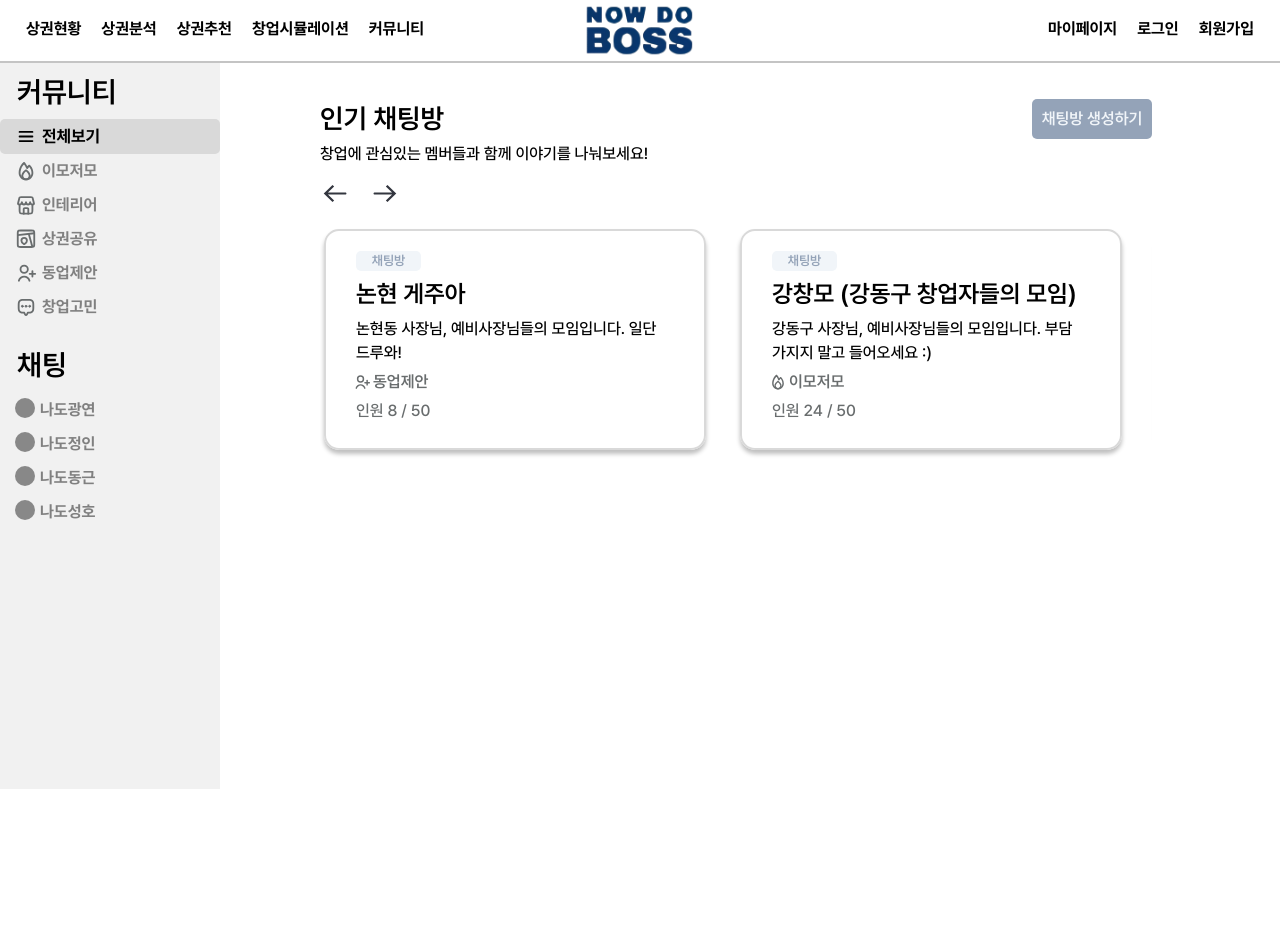
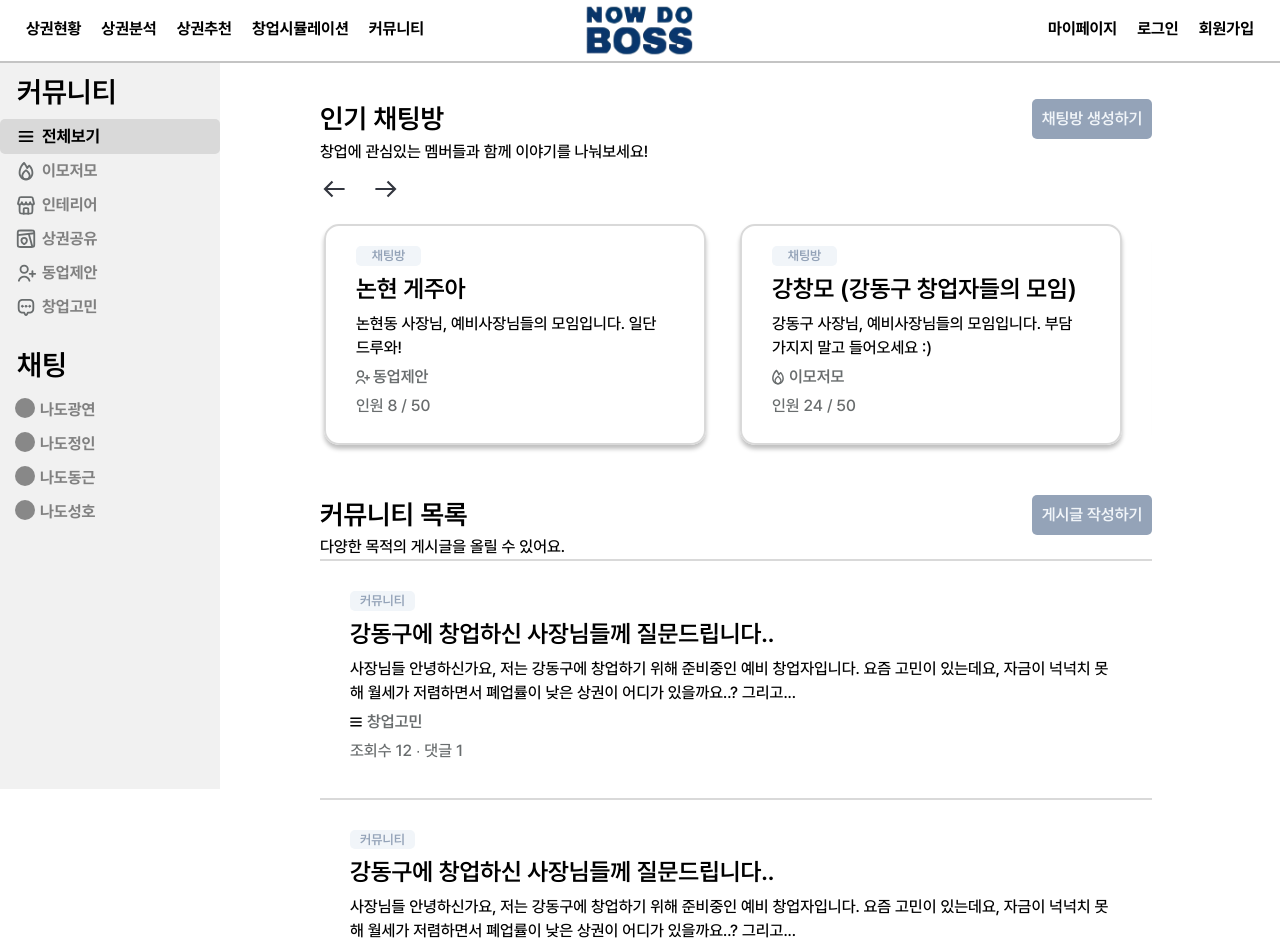
Before and after one commit to shindonggeun/NowDoBoss, a React (Vite) app in the folder FrontEnd/: page /community in a window 1280 px wide. Shown: the top 950 px of the page. Before the commit the page ends 800 px from the top, so only its background shows below. Built offline with nearby package versions, Linux system fonts and the light colour scheme.

Commit message:
[FE] feat: 커뮤니티 게시글 목록 생성

```diff
--- /dev/null
+++ b/FrontEnd/src/components/community/ArticleList.tsx
@@ -0,0 +1,47 @@
+import * as a from '@src/components/styles/community/CommunityStyle'
+
+const ArticleList = () => {
+  return (
+    <a.Container>
+      {/* 상단 */}
+      <a.Context>
+        <a.LeftGrid>
+          <a.Title>커뮤니티 목록</a.Title>
+          <a.Sub>다양한 목적의 게시글을 올릴 수 있어요.</a.Sub>
+        </a.LeftGrid>
+        <a.CreateButton>게시글 작성하기</a.CreateButton>
+      </a.Context>
+      {/*  게시글 목록 */}
+      <a.ArticleContainer>
+        <a.CategoryBadge>커뮤니티</a.CategoryBadge>
+        <a.CardTitle>강동구에 창업하신 사장님들께 질문드립니다..</a.CardTitle>
+        <a.CardContent>
+          사장님들 안녕하신가요, 저는 강동구에 창업하기 위해 준비중인 예비
+          창업자입니다. 요즘 고민이 있는데요, 자금이 넉넉치 못해 월세가
+          저렴하면서 폐업률이 낮은 상권이 어디가 있을까요..? 그리고...
+        </a.CardContent>
+        <a.CardCategory>
+          <a.Icon src="src/assets/three_line.svg" />
+          창업고민
+        </a.CardCategory>
+        <a.CardSubContent>조회수 12 ∙ 댓글 1</a.CardSubContent>
+      </a.ArticleContainer>
+      <a.ArticleContainer>
+        <a.CategoryBadge>커뮤니티</a.CategoryBadge>
+        <a.CardTitle>강동구에 창업하신 사장님들께 질문드립니다..</a.CardTitle>
+        <a.CardContent>
+          사장님들 안녕하신가요, 저는 강동구에 창업하기 위해 준비중인 예비
+          창업자입니다. 요즘 고민이 있는데요, 자금이 넉넉치 못해 월세가
+          저렴하면서 폐업률이 낮은 상권이 어디가 있을까요..? 그리고...
+        </a.CardContent>
+        <a.CardCategory>
+          <a.Icon src="src/assets/three_line.svg" />
+          창업고민
+        </a.CardCategory>
+        <a.CardSubContent>조회수 12 ∙ 댓글 1</a.CardSubContent>
+      </a.ArticleContainer>
+    </a.Container>
+  )
+}
+
+export default ArticleList
--- a/FrontEnd/src/components/styles/community/CommunityStyle.tsx
+++ b/FrontEnd/src/components/styles/community/CommunityStyle.tsx
@@ -1,7 +1,7 @@
 import styled from 'styled-components'
 
 export const Container = styled.div`
-  width: 100%;
+  margin: 0 0 40px;
 `
 export const Context = styled.div`
   display: flex;
@@ -9,7 +9,7 @@ export const Context = styled.div`
 `
 export const LeftGrid = styled.div`
   display: grid;
-  height: 15vh;
+  height: auto;
 `
 export const Title = styled.div`
   font-weight: 600;
@@ -46,6 +46,9 @@ export const ArrowDiv = styled.div`
 export const ArrowButton = styled.img`
   cursor: pointer;
 `
+
+// 인기 채팅방 관련 style
+
 export const Slick = styled.div``
 export const SlickChild = styled.div`
   &:hover {
@@ -105,3 +108,9 @@ export const CardSubContent = styled.div`
   color: #696d6e;
   margin: 5px 0;
 `
+
+// 커뮤니티 목록 style
+export const ArticleContainer = styled.div`
+  border-top: 2px solid #d9d9d9;
+  padding: 30px;
+`
--- a/FrontEnd/src/containers/community/CommunityContainer.tsx
+++ b/FrontEnd/src/containers/community/CommunityContainer.tsx
@@ -1,5 +1,6 @@
 import NavBar from '@src/components/community/NavBar'
 import PopularChatList from '@src/components/community/PopularChatList'
+import ArticleList from '@src/components/community/ArticleList'
 import * as c from './CommunityContainerStyle'
 
 const CommunityContainer = () => {
@@ -10,6 +11,7 @@ const CommunityContainer = () => {
       </c.NabBar>
       <c.Context>
         <PopularChatList />
+        <ArticleList />
       </c.Context>
     </c.Container>
   )
```
